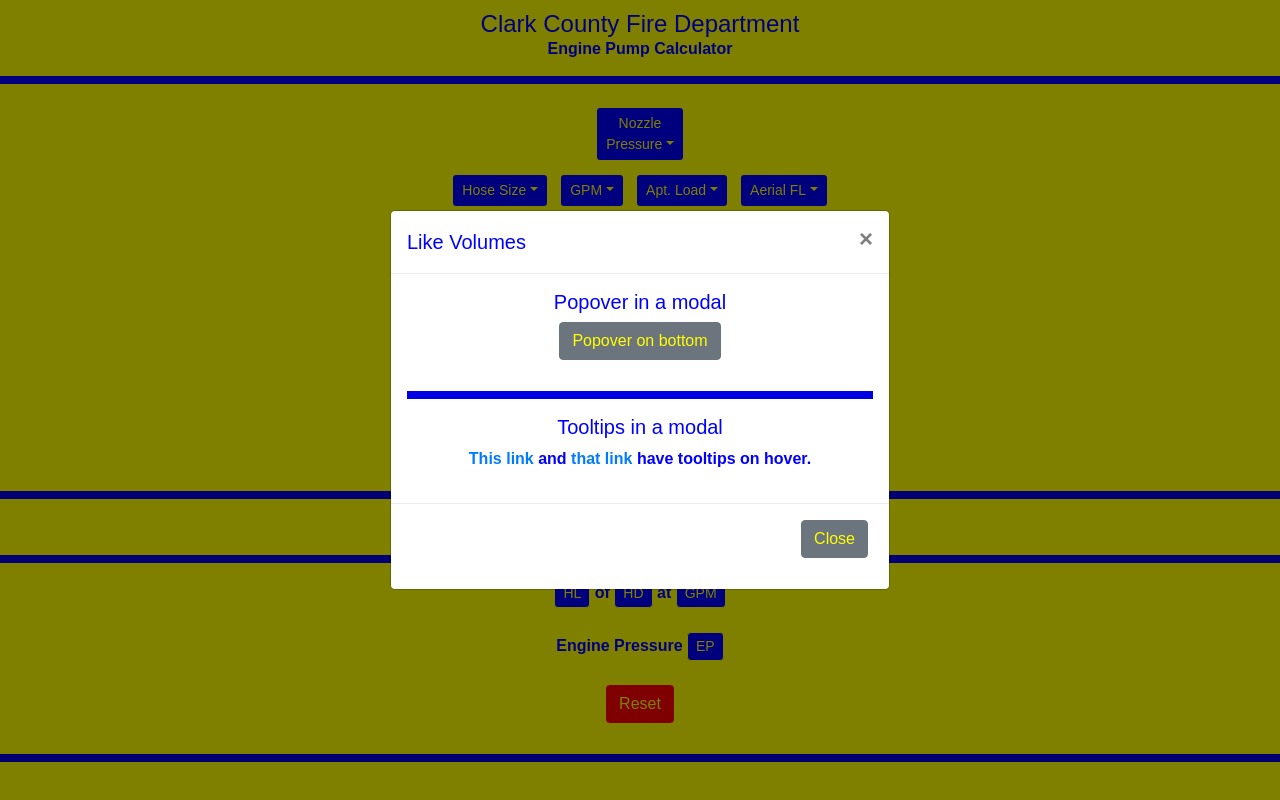
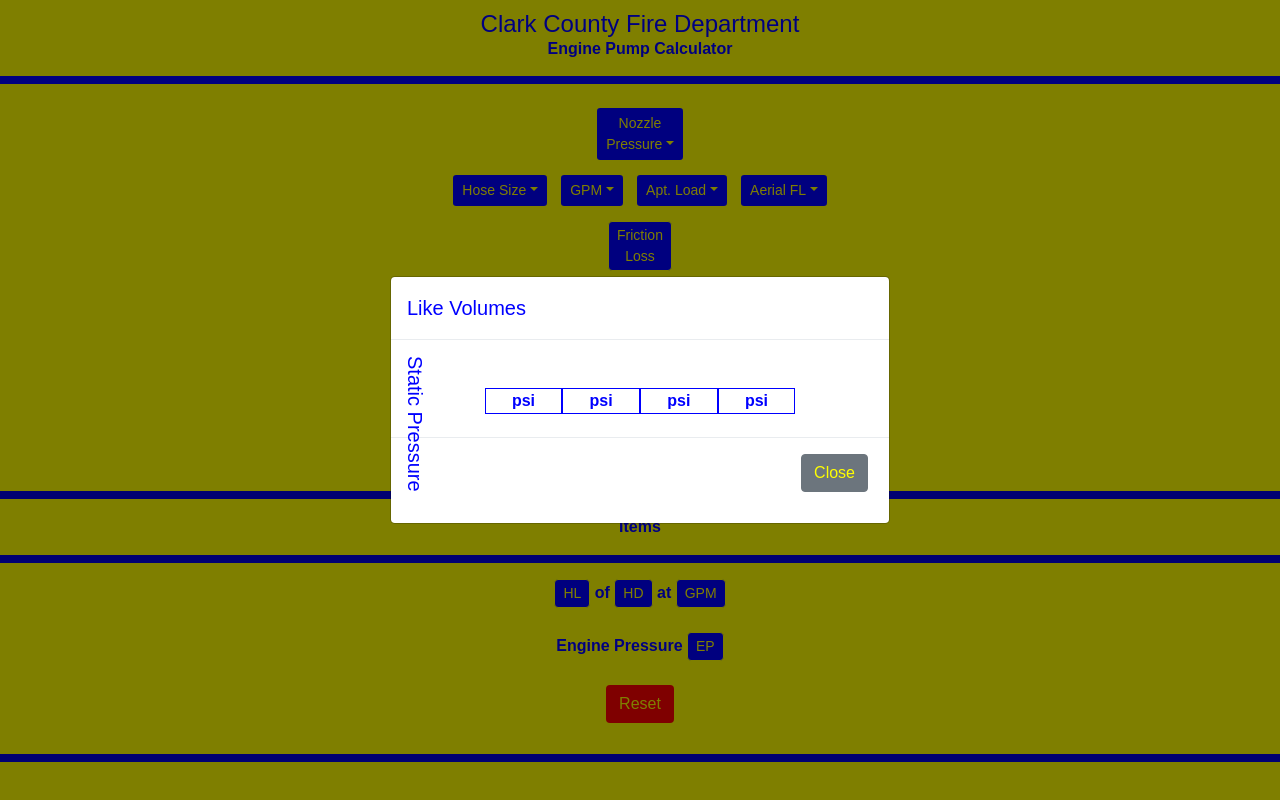
Before and after one commit to Ancorale/PumpChart, a plain HTML site: page index.html in a window 1280 px wide. Both pictures are taken after a click on the button "Like Volumes". Drawn offline with nearby package versions, Linux system fonts and the light colour scheme.

Commit message:
8.2.18..2051

```diff
--- a/files/script.js
+++ b/files/script.js
@@ -50,6 +50,9 @@ $(document).ready(function() {
     aerial,
     FL;
 
+    $(function () {
+      $('[data-toggle="popover"]').popover()
+    })
 
   $(`.dropdown-item`).on(`click`, function() {
     let drpDnItm = $(this).prop(`id`),
--- a/files/styles.css
+++ b/files/styles.css
@@ -74,6 +74,10 @@ hr {
   border-width: 8px;
 }
 
+.likeVol {
+margin-left: 20px;
+}
+
 .mt15 {
   margin-top: 15px;
 }
@@ -137,3 +141,9 @@ hr {
     color: #000;
   }
 }
+
+.vertical-text {
+	transform: rotate(90deg);
+	transform-origin: left top 0;
+  float: left;
+}
--- a/index.html
+++ b/index.html
@@ -136,19 +136,28 @@
         <div class="modal-content">
           <div class="modal-header">
             <h5 class="modal-title" id="exampleModalCenterTitle">Like Volumes</h5>
-            <button type="button" class="close" data-dismiss="modal" aria-label="Close">
-              <span aria-hidden="true">&times;</span>
-            </button>
           </div>
           <div class="modal-body">
-            <h5>Popover in a modal</h5>
-            <button type="button" class="btn btn-secondary" data-container="body" data-toggle="popover" data-placement="bottom" data-content="Vivamus
-              sagittis lacus vel augue laoreet rutrum faucibus.">
-              Popover on bottom
-            </button>
-            <hr>
-            <h5>Tooltips in a modal</h5>
-            <p><a href="#" class="tooltip-test" title="Tooltip">This link</a> and <a href="#" class="tooltip-test" title="Tooltip">that link</a> have tooltips on hover.</p>
+            <h5 class="likeVol vertical-text">Static Pressure</h5>
+            <div class="container-fluid">
+              <div class="row">
+                <div class="col-2 ">
+
+                </div>
+                <div class="col-2 bor1s">
+                  psi
+                </div>
+                <div class="col-2 bor1s">
+                  psi
+                </div>
+                <div class="col-2 bor1s">
+                  psi
+                </div>
+                <div class="col-2 bor1s">
+                  psi
+                </div>
+              </div>
+            </div>
           </div>
           <div class="modal-footer">
             <button type="button" class="btn btn-secondary" data-dismiss="modal">Close</button>
```
